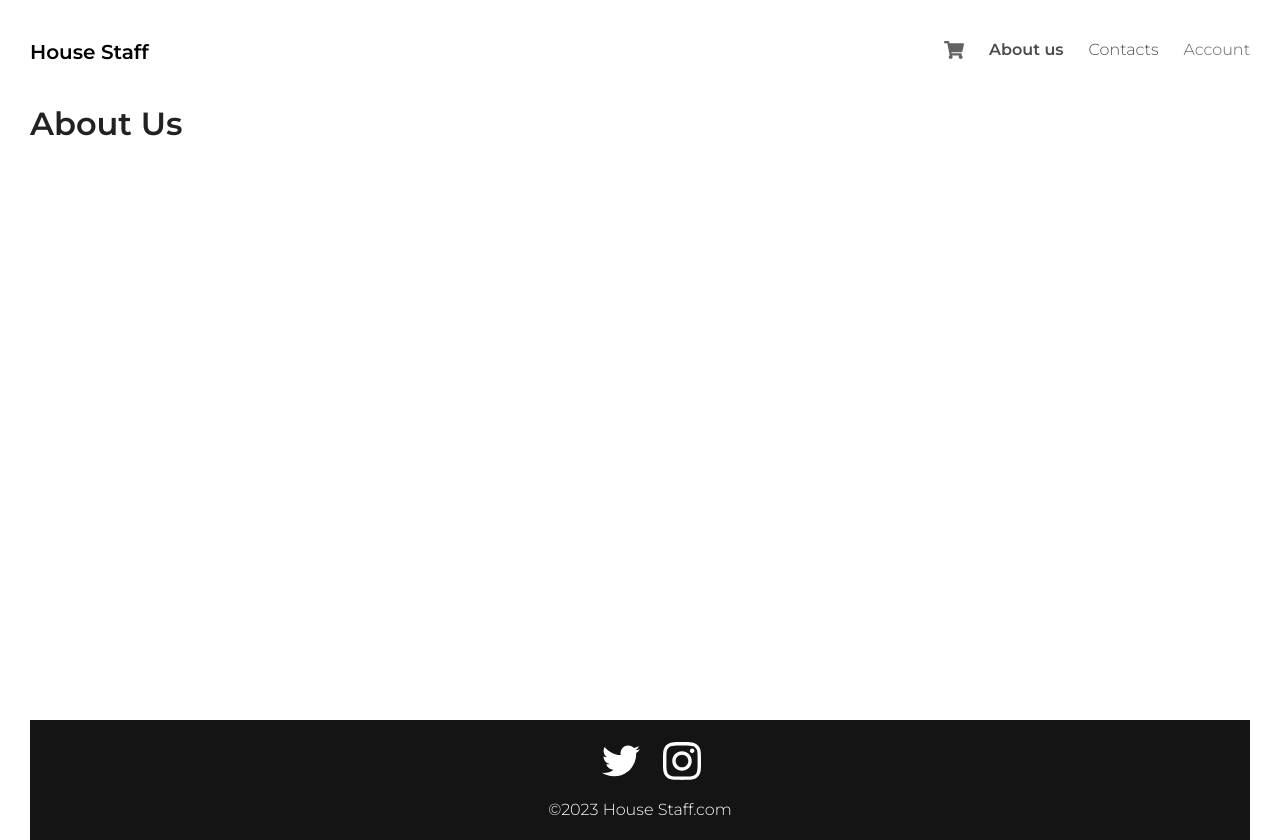
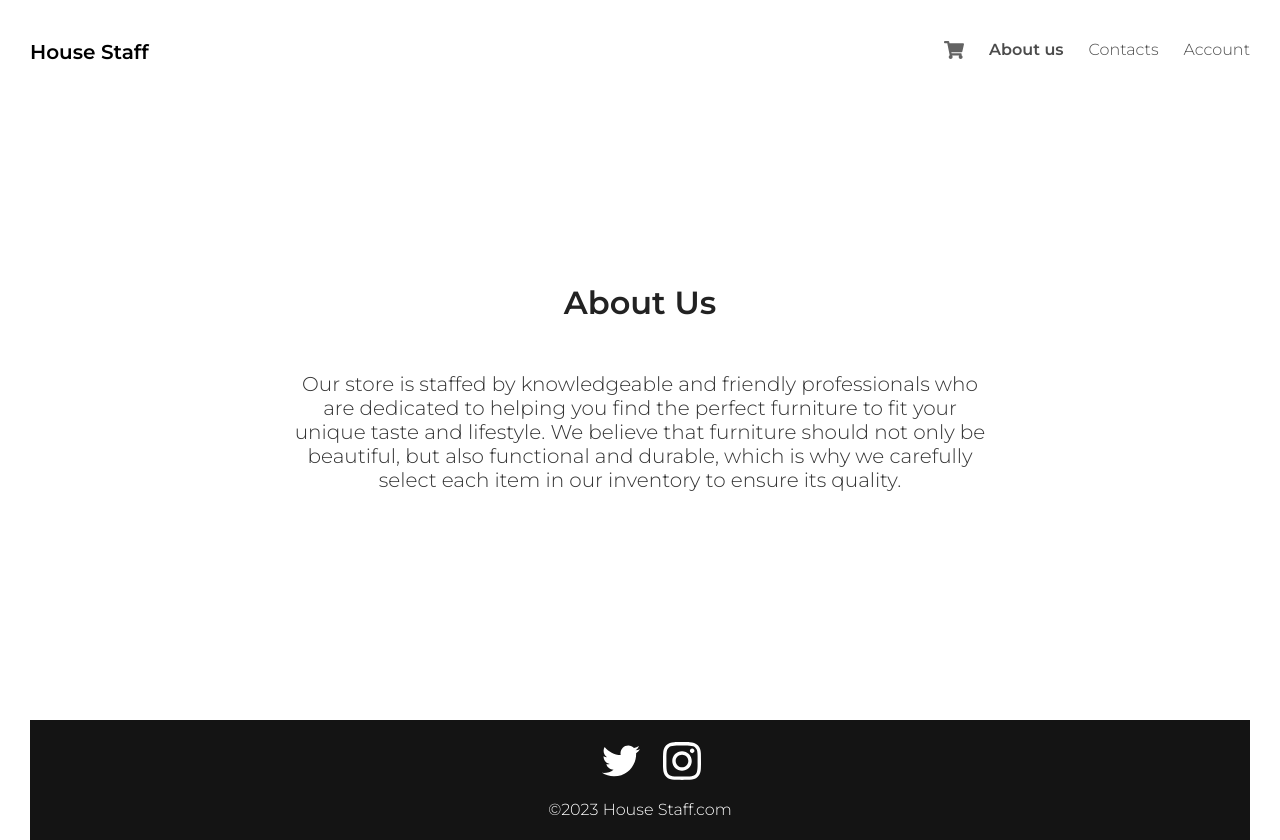
Before and after one commit to Yar1k404/shop-app, a React (Create React App) app: page /aboutUs in a window 1280 px wide. Built offline with nearby package versions, Linux system fonts and the light colour scheme.

Commit message:
add content to about us and contacts page

```diff
--- a/src/components/mobile-navigation/MobileNav.js
+++ b/src/components/mobile-navigation/MobileNav.js
@@ -23,21 +23,25 @@ function MobileNav() {
         {open && (<div className={'mobile-list'} onClick={(e) => e.stopPropagation()}>
             <ul className={'mobile-ul'}>
                 <li className={'mobile-li'}>
-                    <NavLink to='/cart' className='mobile-link'>
+                    <NavLink to='/cart' className='mobile-link' onClick={() => setOpen(false)}>
                         Cart
                     </NavLink>
                 </li>
                 <li className={'mobile-li'}>
-                    <NavLink to='/aboutUs' className='mobile-link'>
+                    <NavLink to='/aboutUs' className='mobile-link' onClick={() => setOpen(false)}>
                         About us
                     </NavLink>
                 </li>
                 <li className={'mobile-li'}>
-                    <NavLink to='/contacts' className='mobile-link'>
+                    <NavLink to='/contacts' className='mobile-link' onClick={() => setOpen(false)}>
                         Contacts
                     </NavLink>
                 </li>
-                <li className={'mobile-li'}>Account</li>
+                <li className={'mobile-li'}>
+                    <NavLink to='/account' className='mobile-link' onClick={() => setOpen(false)}>
+                        Account
+                    </NavLink>
+                </li>
             </ul>
         </div>)}
     </div>)
--- a/src/components/navigation/Navigation.js
+++ b/src/components/navigation/Navigation.js
@@ -12,7 +12,7 @@ function Navigation({orders, onDelete}) {
 
     return (
         <div className='nav'>
-            <span className="logo">
+            <span className="logo" onClick={() => setCartOpen(false)}>
                 <NavLink to='/react-shop' className='nav-link'>
                     House Staff
                 </NavLink>
@@ -21,16 +21,20 @@ function Navigation({orders, onDelete}) {
                 <li><FaShoppingCart onClick={() => setCartOpen(cartOpen = !cartOpen)}
                                     className={`shopping-cart-btn ${cartOpen && 'active'}`}/></li>
                 <li>
-                    <NavLink to='/aboutUs' className='nav-link'>
+                    <NavLink to='/aboutUs' className='nav-link' onClick={() => setCartOpen(false)}>
                         About us
                     </NavLink>
                 </li>
                 <li>
-                    <NavLink to='/contacts' className='nav-link'>
+                    <NavLink to='/contacts' className='nav-link' onClick={() => setCartOpen(false)}>
                         Contacts
                     </NavLink>
                 </li>
-                <li>Account</li>
+                <li>
+                    <NavLink to='/account' className='nav-link' onClick={() => setCartOpen(false)}>
+                        Account
+                    </NavLink>
+                </li>
             </ul>
 
             <MobileNav/>
@@ -40,7 +44,7 @@ function Navigation({orders, onDelete}) {
                 </div>
             )}
         </div>
-    )
+)
 }
 
 export default Navigation
--- a/src/media.css
+++ b/src/media.css
@@ -1,3 +1,17 @@
+@media (max-width: 860px) {
+    .contacts-wrapper {
+        flex-direction: column;
+    }
+
+    .contacts-content {
+        height: 350px;
+    }
+
+    .google-maps {
+        height: 350px;
+    }
+}
+
 @media (max-width: 800px) {
     .presentation::after {
         font-size: 31px;
@@ -56,6 +70,16 @@
         flex-wrap: wrap;
         margin-bottom: 55px;
     }
+
+    .contacts-content {
+        height: 300px;
+        width: 350px;
+    }
+
+    .google-maps {
+        height: 300px;
+        width: 350px;
+    }
 }
 
 @media (max-width: 390px) {
@@ -72,4 +96,12 @@
         height: 25px;
         line-height: 25px;
     }
+
+    .contacts-content {
+        width: 300px;
+    }
+
+    .google-maps {
+        width: 300px;
+    }
 }
--- a/src/pages/AboutUs.js
+++ b/src/pages/AboutUs.js
@@ -1,7 +1,14 @@
 function AboutUs() {
     return (
-        <div className={'cart-wrapper'}>
+        <div className='pages-wrapper'>
             <h1>About Us</h1>
+            <p className='about-content'>
+                Our store is staffed by knowledgeable and friendly professionals
+                who are dedicated to helping you find the perfect furniture to
+                fit your unique taste and lifestyle. We believe that furniture
+                should not only be beautiful, but also functional and durable, which
+                is why we carefully select each item in our inventory to ensure its quality.
+            </p>
         </div>
     )
 }
--- a/src/pages/Contacts.js
+++ b/src/pages/Contacts.js
@@ -1,8 +1,26 @@
-
 function Contacts() {
     return (
-        <div className='cart-wrapper'>
-            <h1>CONTACTS</h1>
+        <div className='pages-wrapper'>
+            <h1>Contacts</h1>
+            <div className="contacts-wrapper">
+                <div className="contacts-content">
+                    <div className="location">
+                        <h2 className='contacts-title'>Location</h2>
+                        Vinnitsa, Ukraine
+                    </div>
+                    <div className="phone">
+                        <h2 className='contacts-title'>Phone</h2>
+                        +380 ххх ххх ххх
+                    </div>
+                    <div className="email">
+                        <h2 className='contacts-title'>Email</h2>
+                        <a href="mailto:support@mail.com" className='mail-link'>support@mail.com</a>
+                    </div>
+                </div>
+                <iframe className='google-maps'
+                        src="https://www.google.com/maps/embed?pb=!1m14!1m8!1m3!1d10297.064120401166!2d28.4112411931751!3d49.23402694689658!3m2!1i1024!2i768!4f13.1!3m3!1m2!1s0x0%3A0x17c1b2d283e51f9e!2sVinnytsia%20National%20Technical%20University!5e0!3m2!1sen!2sua!4v1658786948249!5m2!1sen!2sua">
+                </iframe>
+            </div>
         </div>
     )
 }
--- a/src/pages/Pages.css
+++ b/src/pages/Pages.css
@@ -1,4 +1,54 @@
+.pages-wrapper {
+    flex-grow: 1;
+    display: flex;
+    justify-content: center;
+    align-items: center;
+    flex-direction: column;
+    margin: 30px 0;
+}
+
 .cart-wrapper {
     margin: 40px 0;
     flex-grow: 1;
 }
+
+.about-content {
+    margin-top: 50px;
+    max-width: 700px;
+    font-size: 20px;
+    text-align: center;
+}
+
+.contacts-wrapper {
+    display: flex;
+    margin: 50px 0;
+    text-align: center;
+}
+
+.contacts-content {
+    display: flex;
+    align-items: center;
+    flex-direction: column;
+    justify-content: space-around;
+    width: 400px;
+    height: 450px;
+    background-color: #141414;
+    color: #fff;
+}
+
+.contacts-title {
+    font-size: 30px;
+    font-weight: 700;
+    color: #fff;
+}
+
+.google-maps {
+    width: 400px;
+    height: 450px;
+    border: none;
+}
+
+.mail-link {
+    text-decoration: none;
+    color: #fff;
+}
```
